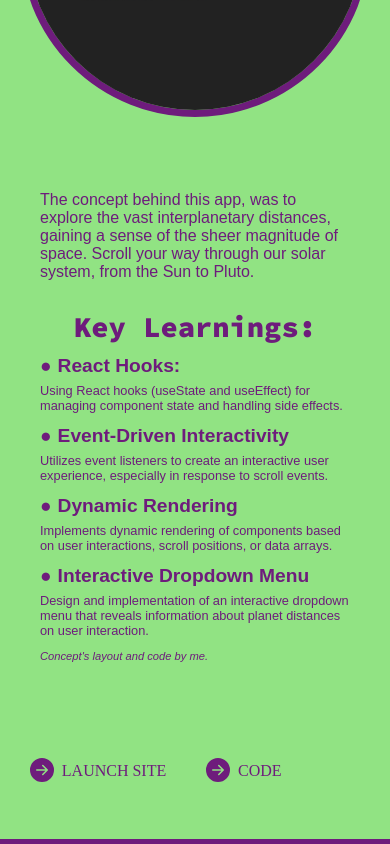
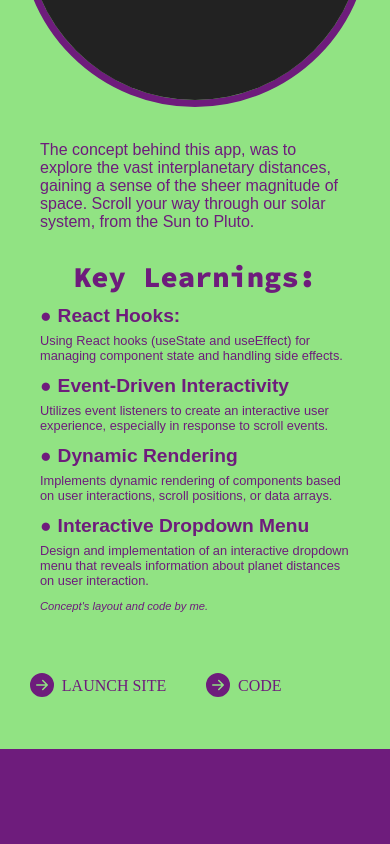
Before and after one commit to Wallenborg/front-port, a React (Create React App) app: page / in a window 390 px wide. Shown: the part 1160-2004 px from the top of the page. Built offline with nearby package versions, Linux system fonts and the light colour scheme; a web font is replaced by a local one.

Commit message:
fixed img

```diff
--- a/src/components/projectBox/projectBox.css
+++ b/src/components/projectBox/projectBox.css
@@ -122,7 +122,8 @@
 
 @media (max-width: 800px) {
   .project-info {
-    padding: 40px;
+    margin-top: 20px;
+    padding: 10px 40px;
     grid-area: 5 / 1 / 9 / 2;
   }
 }
```
Also changed, not shown: src/img/webimg004.jpg, 1 other file (tests, documents, lock files or other folders).
